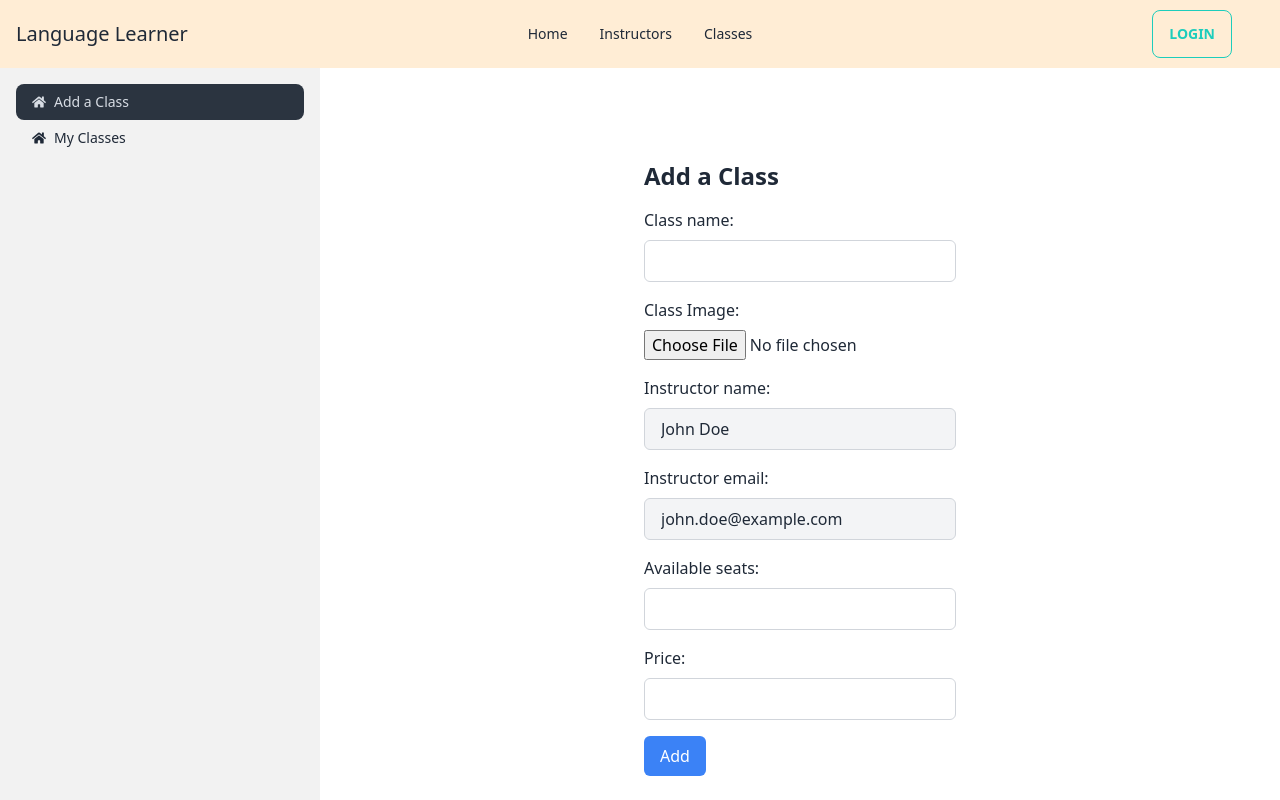
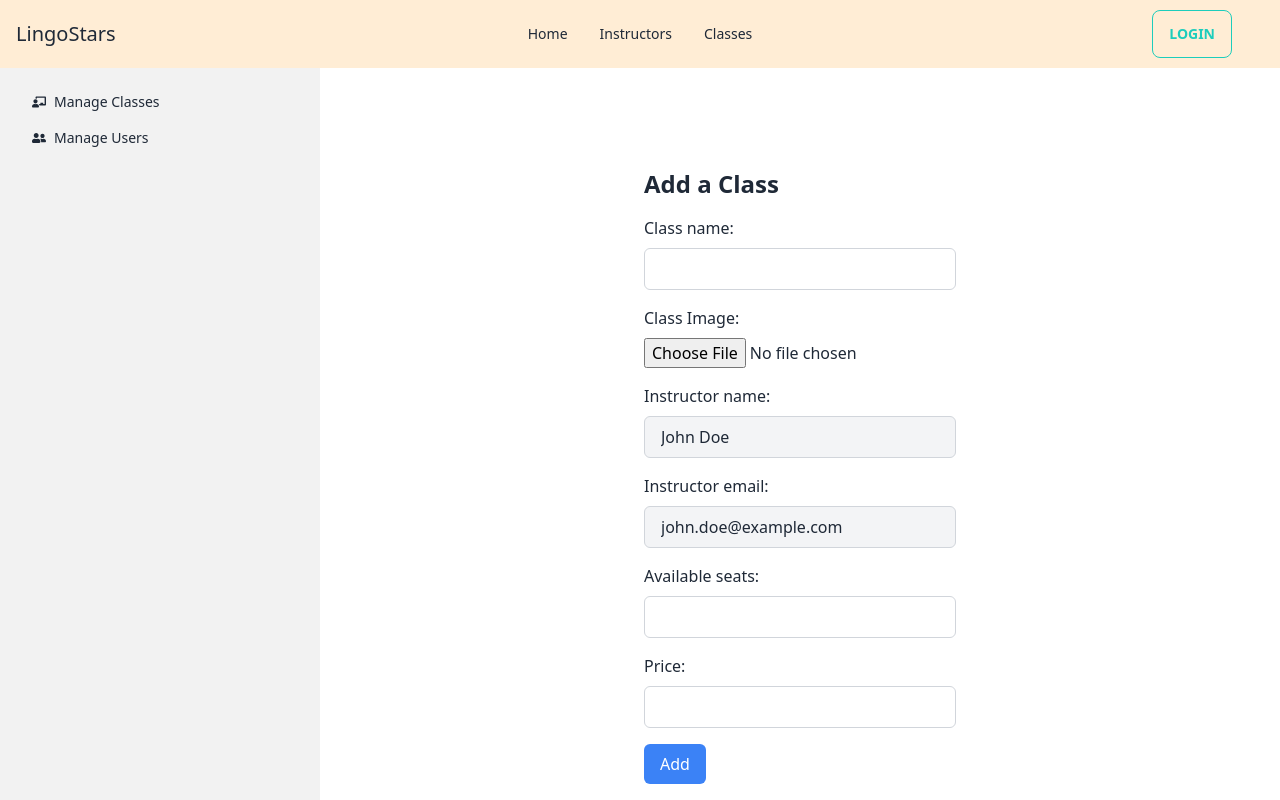
Before and after one commit to ayatbd/summer-camp-client, a React (Vite) app: page /dashboard/addclass in a window 1280 px wide. Shown: the top 800 px of the page. Built offline with nearby package versions, Linux system fonts and the light colour scheme; no server answers.

Commit message:
update header footer and dashboard

```diff
--- a/src/layouts/Dashboard/Dashboard.jsx
+++ b/src/layouts/Dashboard/Dashboard.jsx
@@ -1,19 +1,19 @@
-import { FaBook, FaHome, FaUtensils } from "react-icons/fa";
+import { FaChalkboardTeacher, FaHome, FaLeanpub, FaUserFriends, FaUtensils } from "react-icons/fa";
 import { NavLink, Outlet } from "react-router-dom";
 import Navbar from "../../pages/Shared/Navbar";
 import Footer from "../../pages/Shared/Footer";
 
 const Dashboard = () => {
-  const isAdmin = false;
+  const isAdmin = true;
   const isStudent = false;
-  const isInstructor = true;
+  const isInstructor = false;
 
   return (
     <div>
       <Navbar></Navbar>
       <div className="drawer lg:drawer-open">
         <input id="my-drawer-2" type="checkbox" className="drawer-toggle" />
-        <div className="drawer-content flex flex-col items-center justify-center">
+        <div className="drawer-content flex flex-col items-center mt-5">
           <Outlet></Outlet>
           <label
             htmlFor="my-drawer-2"
@@ -44,12 +44,12 @@ const Dashboard = () => {
               <>
                 <li>
                   <NavLink to="/dashboard/addclass">
-                    <FaHome></FaHome> Add a Class
+                    <FaLeanpub></FaLeanpub> Add a Class
                   </NavLink>
                 </li>
                 <li>
                   <NavLink to="/dashboard/myclass">
-                    <FaHome></FaHome> My Classes
+                    <FaChalkboardTeacher></FaChalkboardTeacher> My Classes
                   </NavLink>
                 </li>
               </>
@@ -58,12 +58,12 @@ const Dashboard = () => {
               <>
                 <li>
                   <NavLink to="/dashboard/manageclass">
-                    <FaHome></FaHome> Manage Classes
+                    <FaChalkboardTeacher></FaChalkboardTeacher> Manage Classes
                   </NavLink>
                 </li>
                 <li>
                   <NavLink to="/dashboard/manageuser">
-                    <FaBook></FaBook> Manage Users
+                    <FaUserFriends></FaUserFriends> Manage Users
                   </NavLink>
                 </li>
               </>
--- a/src/pages/Classes.jsx
+++ b/src/pages/Classes.jsx
@@ -1,3 +1,4 @@
+/* eslint-disable no-unused-vars */
 import { useContext, useState } from "react";
 import Swal from "sweetalert2";
 import { AuthContext } from "../provider/AuthProvider";
--- /dev/null
+++ b/src/pages/Dashboard/ManageClass.jsx
@@ -0,0 +1,11 @@
+
+
+const ManageClass = () => {
+    return (
+        <div>
+
+        </div>
+    );
+};
+
+export default ManageClass;
--- /dev/null
+++ b/src/pages/Dashboard/ManageUser.jsx
@@ -0,0 +1,47 @@
+const ManageUser = () => {
+  return (
+    <div className="overflow-x-auto w-full">
+      <table className="table">
+        {/* head */}
+        <thead>
+          <tr>
+            <th>#</th>
+            <th>Image</th>
+            <th>Name</th>
+            <th>Email</th>
+            <th>Role</th>
+          </tr>
+        </thead>
+        <tbody>
+          {/* row 1 */}
+          { <tr>
+            <th>
+                1
+            </th>
+            <td>
+              <div className="flex items-center space-x-3">
+                <div className="avatar">
+                  <div className="mask mask-squircle w-12 h-12">
+                    <img
+                      src="/tailwind-css-component-profile-2@56w.png"
+                    />
+                  </div>
+                </div>
+              </div>
+            </td>
+            <td>
+              ayat
+            </td>
+            <td>email.com</td>
+            <th className="">
+              <button className="btn btn-accent">Admin</button>
+              <button className="btn btn-accent ml-1">Instructor</button>
+            </th>
+          </tr>}
+        </tbody>
+      </table>
+    </div>
+  );
+};
+
+export default ManageUser;
--- a/src/pages/Shared/Footer.jsx
+++ b/src/pages/Shared/Footer.jsx
@@ -1,12 +1,11 @@
-
+import img0 from "../../assets/images/img0.png"
 
 const Footer = () => {
     return (
         <footer className="bg-gray-900 py-6">
         <div className="container mx-auto flex flex-wrap justify-between items-center">
           <div className="flex items-center">
-            <h1 className="text-white text-xl font-bold">Website Logo</h1>
-            {/* You can replace 'Website Logo' with an actual logo image if desired */}
+            <img className="w-20 h-20" src={img0} />
           </div>
           <div className="text-gray-500 text-sm">
             <p>&copy; 2023 Your Website. All rights reserved.</p>
--- a/src/pages/Shared/Navbar.jsx
+++ b/src/pages/Shared/Navbar.jsx
@@ -56,7 +56,7 @@ const Navbar = () => {
           </ul>
         </div>
         <Link className="ml-2 normal-case text-xl hidden md:inline">
-          Language Learner
+          LingoStars
         </Link>
       </div>
       <div className="navbar-center hidden lg:flex">
--- a/src/provider/AuthProvider.jsx
+++ b/src/provider/AuthProvider.jsx
@@ -51,7 +51,7 @@ const AuthProvider = ({ children }) => {
       }, []);
 
       if (loading) {
-        return <div className="text-center"><progress className="progress w-56"></progress></div> ;
+        return <div className="flex flex-col justify-center items-center"><progress className="progress w-56"></progress></div> ;
       }
 
     const authInfo = {
--- a/tailwind.config.js
+++ b/tailwind.config.js
@@ -1,3 +1,4 @@
+/* eslint-disable no-undef */
 /** @type {import('tailwindcss').Config} */
 export default {
   content: [
```
Also changed, not shown: src/routes/Router.jsx (+10 -0 lines), src/assets/images/img0.png (added).
